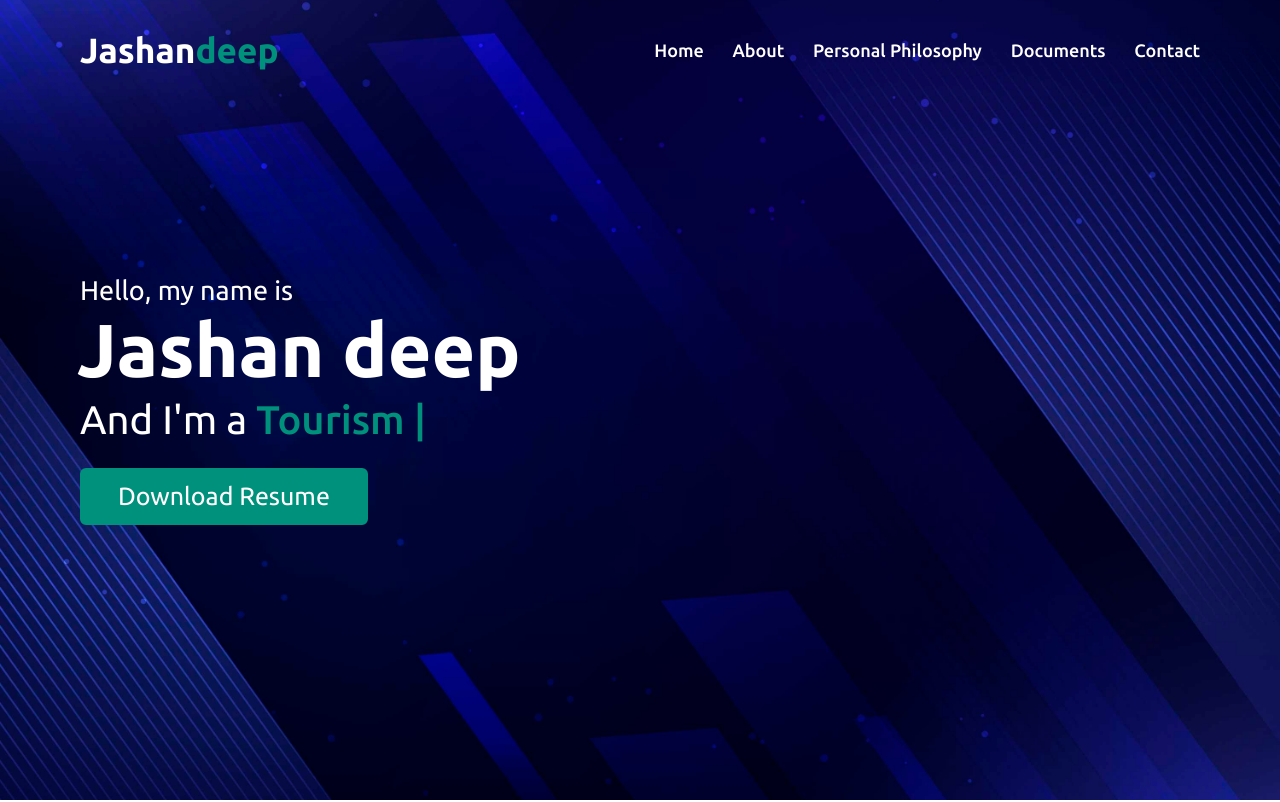
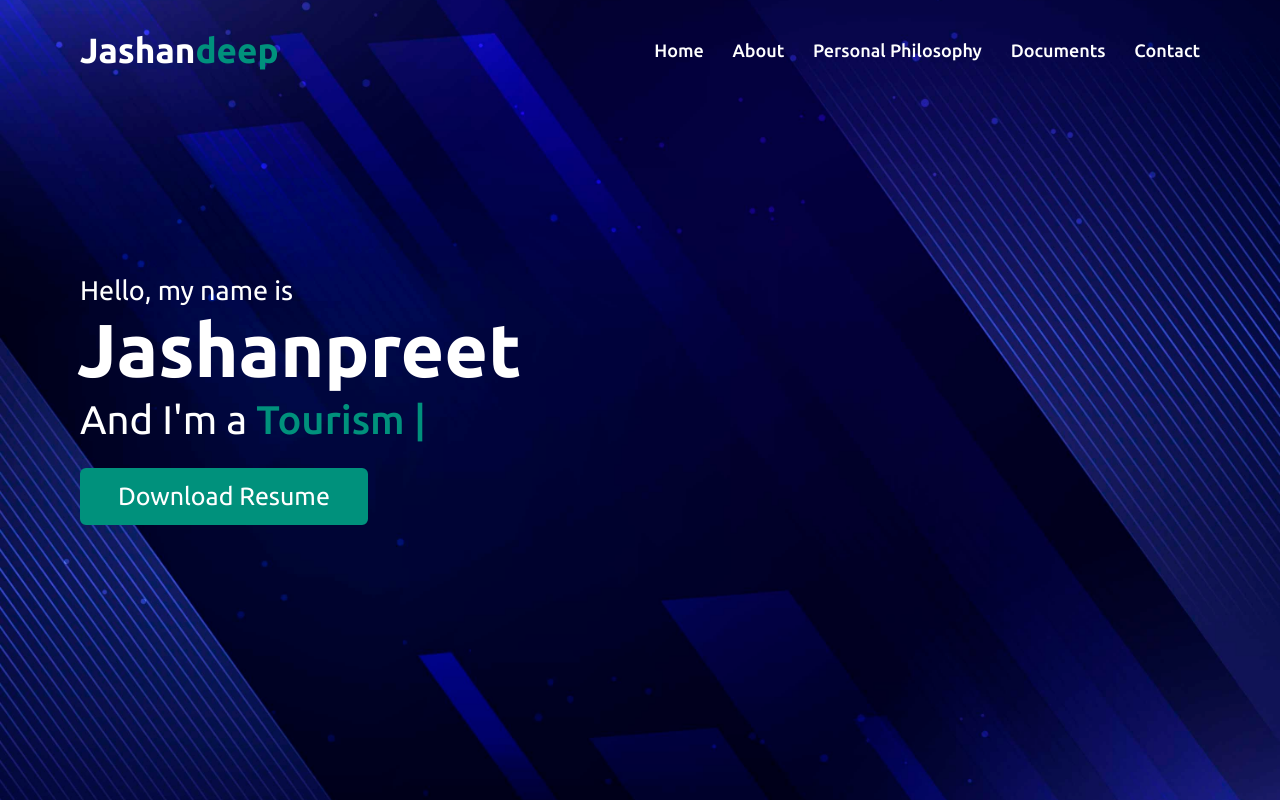
Before and after one commit to jashansidhu1843/jashan, a plain HTML site: page index.html in a window 1280 px wide. Shown: the top 802 px of the page. Drawn offline with nearby package versions, Linux system fonts and the light colour scheme.

Commit message:
Update index.html

```diff
--- a/index.html
+++ b/index.html
@@ -39,7 +39,7 @@
         <div class="max-width">
             <div class="home-content">
                 <div class="text-1">Hello, my name is</div>
-                <div class="text-2">Jashan deep</div>
+                <div class="text-2">Jashanpreet</div>
                 <div class="text-3">And I'm a <span class="typing"></span></div>
                 <a href="cover letter and resume.docx" download="" type="button" class="cta">Download Resume</a>
             </div>
```
